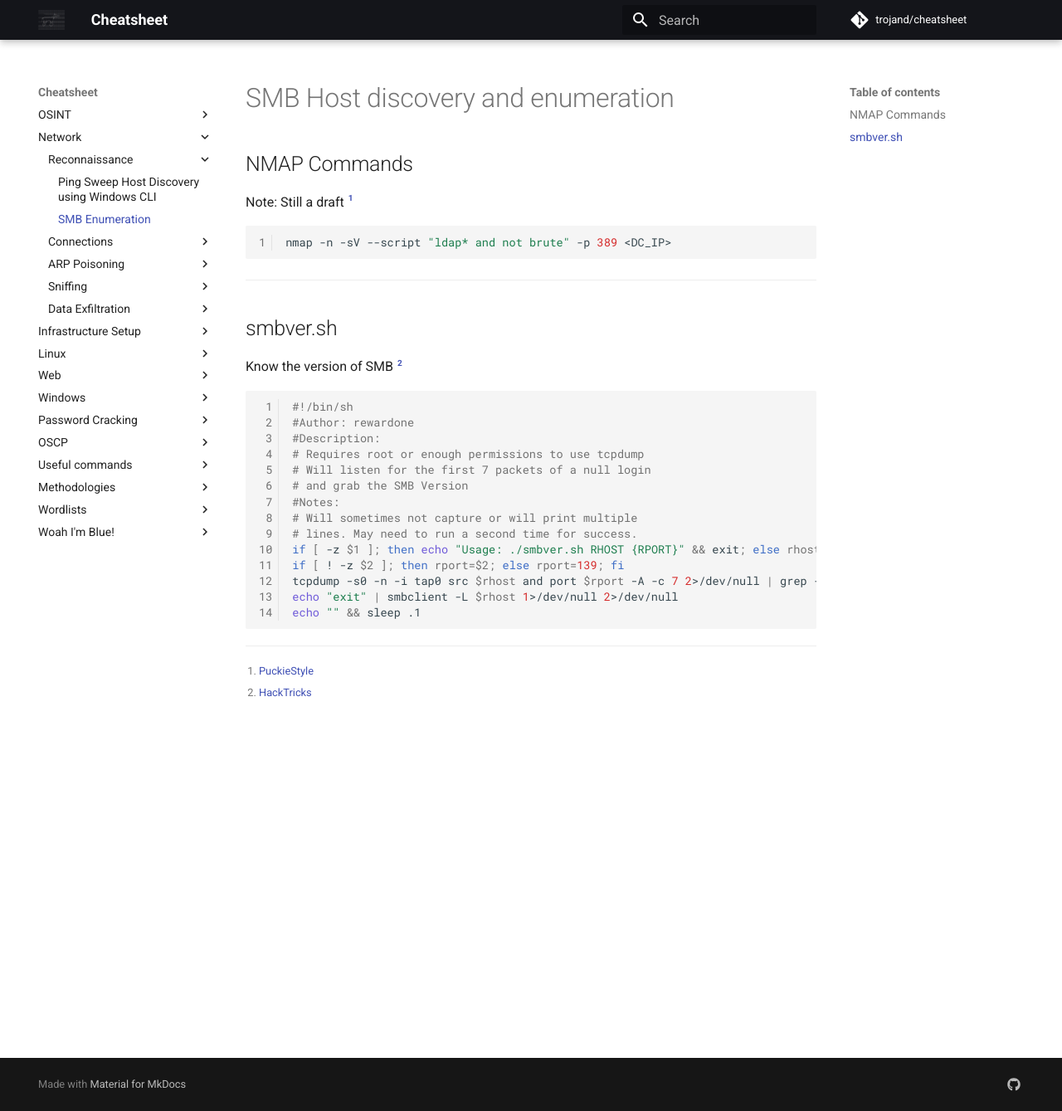
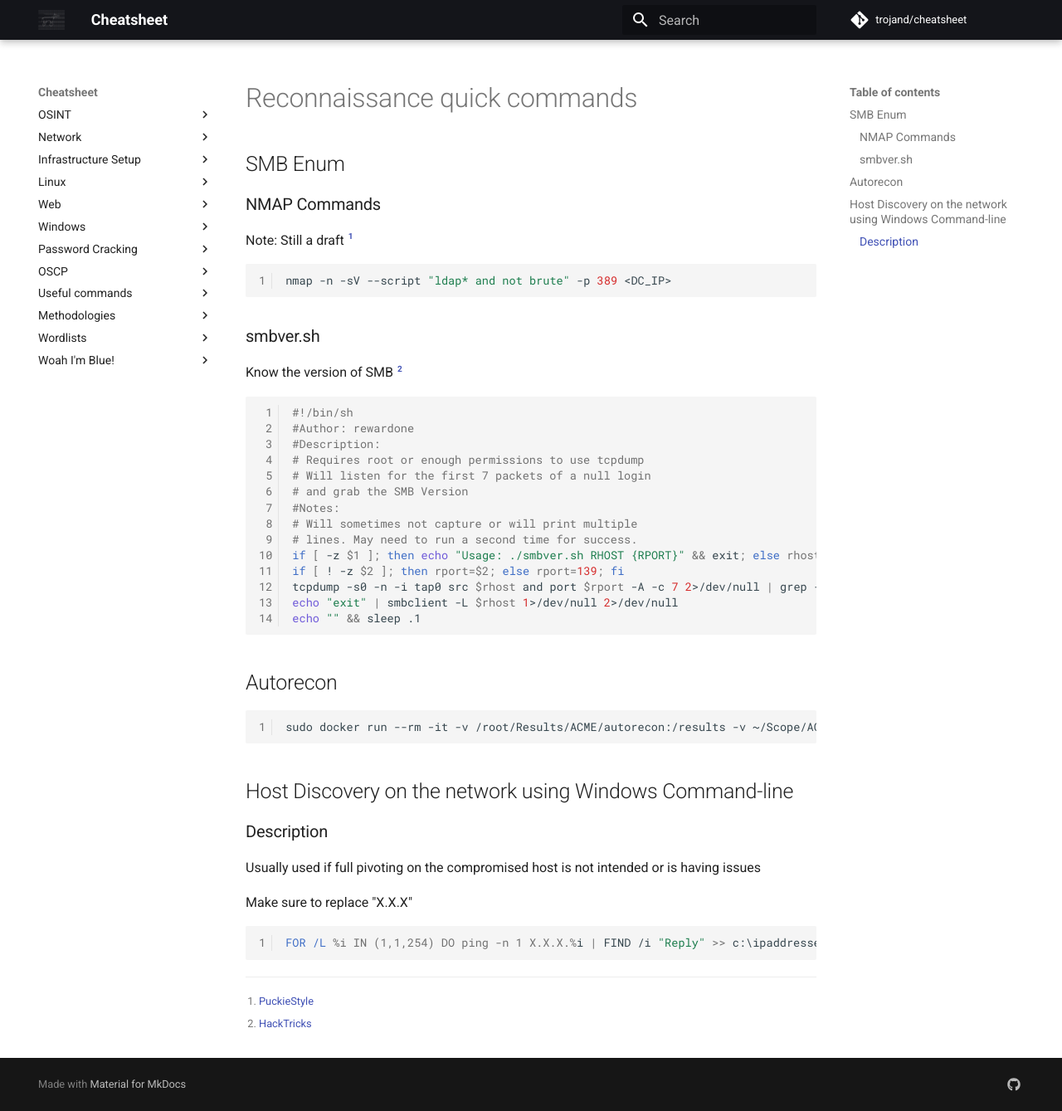
Before and after one commit to trojand/cheatsheet, an MkDocs documentation site: the page built from docs/Network/Reconnaissance.md, in a window 1280 px wide and 1339 px high. Shown: the whole window at 83% size. Built offline with MkDocs 1.6.1 and Material for MkDocs 9.7.7, drawn with Linux system fonts in a browser that asks for light colours; comment, search, counter and statistics services are not loaded.

Commit message:
Update and rename docs/Network/Reconnaissance/SMB_Enum.md to docs/Network/Reconnaissance.md

````diff
--- a/docs/Network/Reconnaissance/SMB_Enum.md
+++ b/docs/Network/Reconnaissance.md
@@ -1,15 +1,14 @@
-# SMB Host discovery and enumeration
+# Reconnaissance quick commands
 
-
-## NMAP Commands
+## SMB Enum
+### NMAP Commands
 Note: Still a draft [^1]
 
 ```bash
 nmap -n -sV --script "ldap* and not brute" -p 389 <DC_IP>
 ```
 
----
-## smbver.sh
+### smbver.sh
 Know the version of SMB [^2]
 ```bash
 #!/bin/sh
@@ -28,5 +27,22 @@ echo "exit" | smbclient -L $rhost 1>/dev/null 2>/dev/null
 echo "" && sleep .1
 ```
 
+## Autorecon
+```bash
+sudo docker run --rm -it -v /root/Results/ACME/autorecon:/results -v ~/Scope/ACME/ips.txt:/root/ips.txt  tib3rius/autorecon -ct 2 -cs 2 -t ~/ips.txt --only-scans-dir -vv
+```
+
+## Host Discovery on the network using Windows Command-line
+
+### Description
+Usually used if full pivoting on the compromised host is not intended or is having issues
+
+Make sure to replace "X.X.X"
+```batch
+FOR /L %i IN (1,1,254) DO ping -n 1 X.X.X.%i | FIND /i "Reply" >> c:\ipaddresses.txt
+```
+
+
+
 [^1]: [PuckieStyle](https://www.puckiestyle.nl/smb-enum/)
 [^2]: [HackTricks](https://book.hacktricks.xyz/pentesting/pentesting-smb)
````
